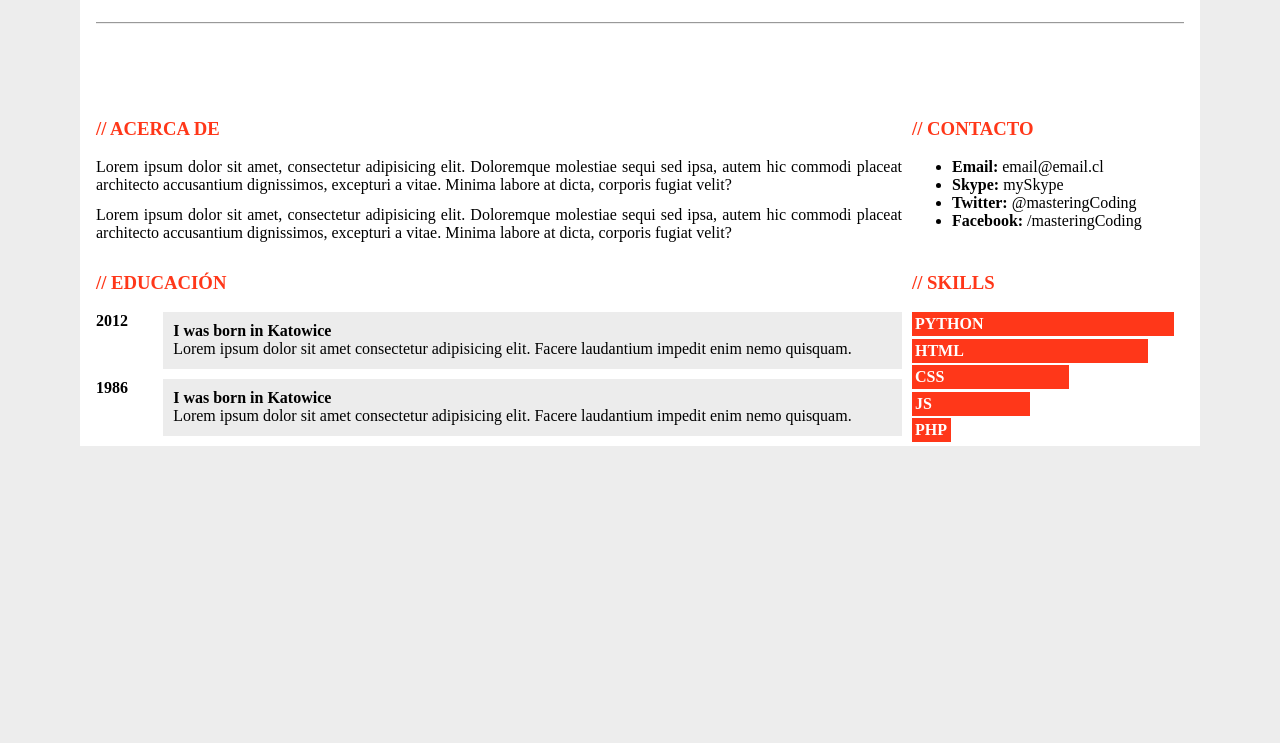
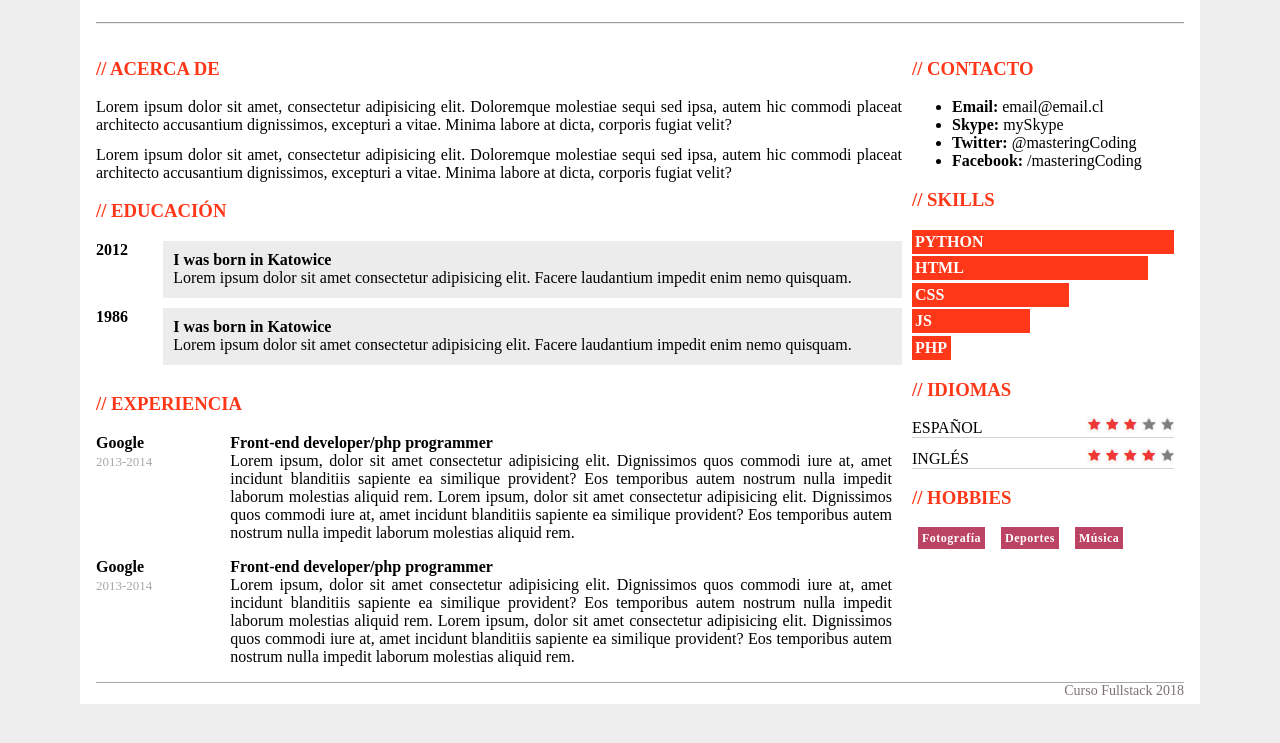
Before and after one commit to jorguerra/E3CP2A1, a plain HTML site: page index.html in a window 1280 px wide. Shown: the part 239-982 px from the top of the page. Before the commit the page ends 800 px from the top, so only its background shows below. Drawn offline with Linux system fonts and the light colour scheme.

Commit message:
curriculm

```diff
--- a/estilos.css
+++ b/estilos.css
@@ -1,6 +1,10 @@
-body, p, header,img{
+body, p, header,img,h1,h2{
     margin: 0;
     padding: 0;
+    margin-block-start: 0;
+    margin-block-end: 0;
+    padding-block-start: 0;
+    padding-block-start: 0;
 }
 
 body{
@@ -30,8 +34,8 @@ body{
 
 header{
     text-align: center;
-    top: -75px;
-    position: relative;
+    margin-top: -75px;
+    margin-bottom: 15px;
     border-bottom: 2px groove rgb(237, 237, 237);
 }
 
@@ -67,3 +71,47 @@ section p {margin-bottom:0.7em}
     padding: 3px;
     font-weight: bolder
 }
+
+#experiencia .fecha{
+    color: darkgrey;
+    font-size: 13px
+}
+#experiencia .row {
+    margin-bottom: 1em
+}
+
+#idiomas > p {
+    border-bottom: 1px solid lightgrey
+}
+
+#idiomas > p > span{
+    float: right
+}
+
+#idiomas img{
+    margin: 0;
+    padding: 0;
+    max-height: 1em;
+    bottom: 2px;
+    position: relative;
+}
+
+p#hobbies span{
+    color: white;
+    background: rgb(187, 67, 100);
+    padding: 4px;
+    font-weight: bold;
+    border:none;
+    margin: 6px;
+    float: none;
+    font-size: 12px;
+    letter-spacing: 0.5px
+}
+
+footer{
+    border-top: 1px solid darkgrey;
+    text-align: right;
+    color: rgb(123, 113, 120);
+    font-size: 14px;
+    padding-bottom: 5px
+}
--- a/grillas.scss
+++ b/grillas.scss
@@ -1,6 +1,7 @@
 $pc: 100%/12;
 
 .row{
+    display: table;
     clear: both;
     text-align: justify;
     position: relative;
--- a/index.html
+++ b/index.html
@@ -15,21 +15,13 @@
             <h3>HOLA MI NOMBRE ES <span class="highlight">JORGE</span> Y ESTE ES MI RESUMEN</h3>
         </header>
         <div class="row">
-            <section class="col-md-6 col-lg-9 col-sm-12">
+            <article class="col-md-6 col-lg-9 col-sm-12">
+                <section>
                     <h3>ACERCA DE</h3>
                     <p>Lorem ipsum dolor sit amet, consectetur adipisicing elit. Doloremque molestiae sequi sed ipsa, autem hic commodi placeat architecto accusantium dignissimos, excepturi a vitae. Minima labore at dicta, corporis fugiat velit?</p>
                     <p>Lorem ipsum dolor sit amet, consectetur adipisicing elit. Doloremque molestiae sequi sed ipsa, autem hic commodi placeat architecto accusantium dignissimos, excepturi a vitae. Minima labore at dicta, corporis fugiat velit?</p>
                 </section>
-            <section class="col-md-6 col-lg-3 col-sm-12">
-                <h3>CONTACTO</h3>
-                <ul>
-                    <li><b>Email:</b> email@email.cl</li>
-                    <li><b>Skype:</b> mySkype</li>
-                    <li><b>Twitter:</b> @masteringCoding</li>
-                    <li><b>Facebook:</b> /masteringCoding</li>
-                </ul>
-            </section>
-            <section class="col-md-6 col-lg-9 col-sm-12" id="educacion">
+                <section id="educacion">
                     <h3>EDUCACIÓN</h3>
                     <div class="row">
                         <div class="col-md-2 col-lg-1 col-sm-2 ano">2012</div>
@@ -48,7 +40,45 @@
                         </div>
                     </div>
                 </section>
-            <section class="col-md-6 col-lg-3 col-sm-12" id="skills">
+                <section  id="experiencia">
+                    <h3>EXPERIENCIA</h3>
+                    <div class="row">
+                        <div class="col-sm-3 col-md-3 col-lg-2">
+                            <strong>Google</strong><br>
+                            <span class="fecha">2013-2014</span>
+                        </div>
+                        <div class="col-sm-9 col-md-9 col-lg-10">
+                            <strong>Front-end developer/php programmer</strong><br>
+                            Lorem ipsum, dolor sit amet consectetur adipisicing elit. Dignissimos quos commodi iure at, amet incidunt blanditiis sapiente ea similique provident? Eos temporibus autem nostrum nulla impedit laborum molestias aliquid rem.
+                            Lorem ipsum, dolor sit amet consectetur adipisicing elit. Dignissimos quos commodi iure at, amet incidunt blanditiis sapiente ea similique provident? Eos temporibus autem nostrum nulla impedit laborum molestias aliquid rem.
+                        </div>
+                    </div>
+                    <div class="row">
+                        <div class="col-sm-3 col-md-3 col-lg-2">
+                            <strong>Google</strong><br>
+                            <span class="fecha">2013-2014</span>
+                        </div>
+                        <div class="col-sm-9 col-md-9 col-lg-10">
+                            <strong>Front-end developer/php programmer</strong><br>
+                            Lorem ipsum, dolor sit amet consectetur adipisicing elit. Dignissimos quos commodi iure at, amet incidunt blanditiis sapiente ea similique provident? Eos temporibus autem nostrum nulla impedit laborum molestias aliquid rem.
+                            Lorem ipsum, dolor sit amet consectetur adipisicing elit. Dignissimos quos commodi iure at, amet incidunt blanditiis sapiente ea similique provident? Eos temporibus autem nostrum nulla impedit laborum molestias aliquid rem.
+                        </div>
+                    </div>
+                </section>
+            </article>
+
+            <article class="col-md-6 col-lg-3 col-sm-12">
+                <section>
+                    <h3>CONTACTO</h3>
+                    <ul>
+                        <li><b>Email:</b> email@email.cl</li>
+                        <li><b>Skype:</b> mySkype</li>
+                        <li><b>Twitter:</b> @masteringCoding</li>
+                        <li><b>Facebook:</b> /masteringCoding</li>
+                    </ul>
+                </section>
+
+                <section id="skills">
                     <h3>SKILLS</h3>
 
                     <p><span class="logro" data-logro="100">PYTHON</span></p>
@@ -57,7 +87,41 @@
                     <p><span class="logro" data-logro="45">JS</span></p>
                     <p><span class="logro" data-logro="15">PHP</span></p>
                 </section>
+                <section id="idiomas">
+                    <h3>IDIOMAS</h3>
+
+                    <p>ESPAÑOL
+                        <span>
+                            <img src="./estrella_ok.png" alt="">
+                            <img src="./estrella_ok.png" alt="">
+                            <img src="./estrella_ok.png" alt="">
+                            <img src="./estrella_bad.png" alt="">
+                            <img src="./estrella_bad.png" alt="">
+                        </span>
+                    </p>
+                    <p>INGLÉS
+                            <span>
+                                <img src="./estrella_ok.png" alt="">
+                                <img src="./estrella_ok.png" alt="">
+                                <img src="./estrella_ok.png" alt="">
+                                <img src="./estrella_ok.png" alt="">
+                                <img src="./estrella_bad.png" alt="">
+                            </span>
+                    </p>
+
+                </section>
+                <section>
+                    <h3>HOBBIES</h3>
+
+                    <p id="hobbies" style="border:none">
+                        <span>Fotografía</span>
+                        <span>Deportes</span>
+                        <span>Música</span>
+                    </p>
+                </section>
+            </article>
         </div>
+        <footer>Curso Fullstack 2018</footer>
     </div>
 
     <script type="text/javascript">
```
Also changed, not shown: estrella_bad.png (added), estrella_ok.png (added), grillas.css, 1 other file. Lines whose indentation alone changed are shown as unchanged.
